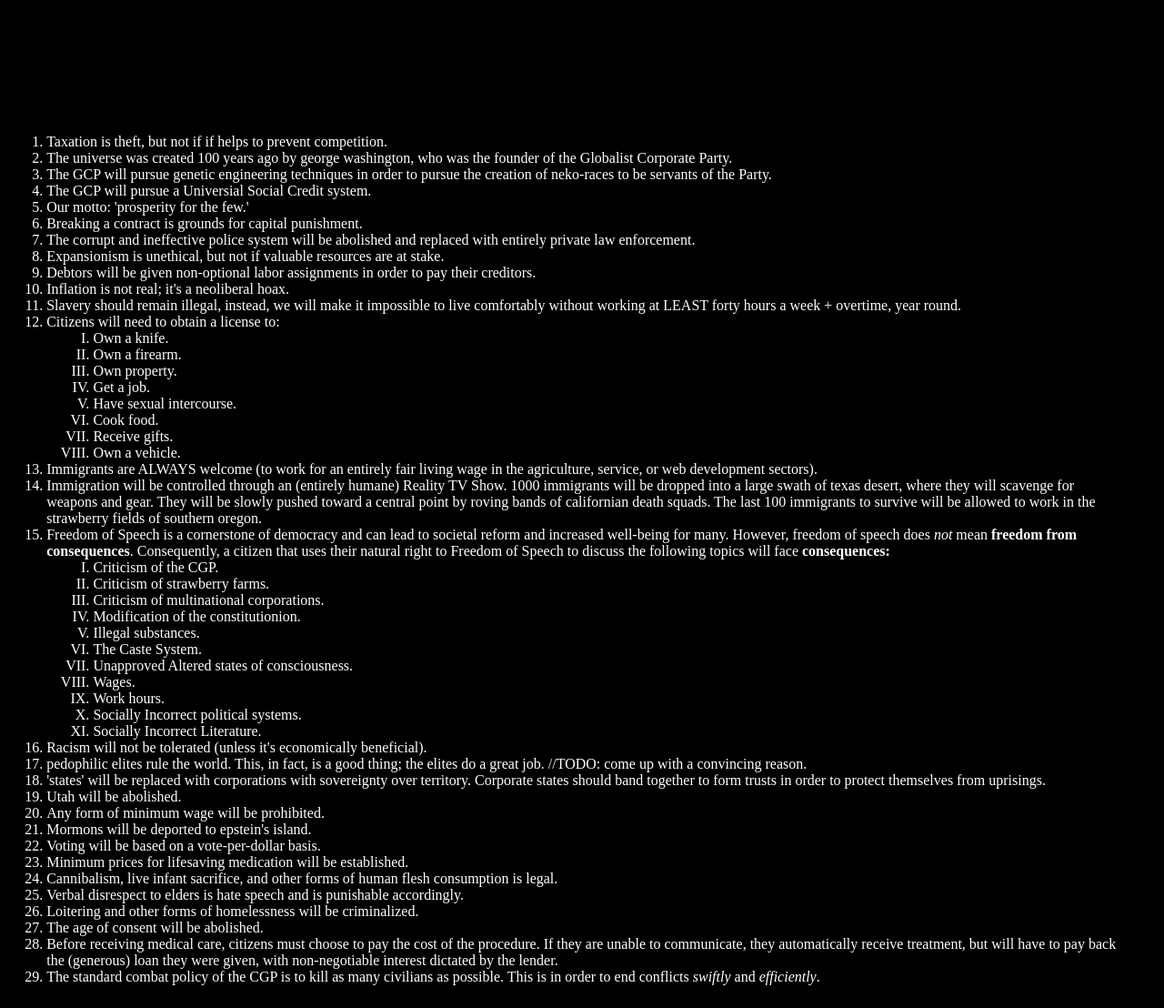
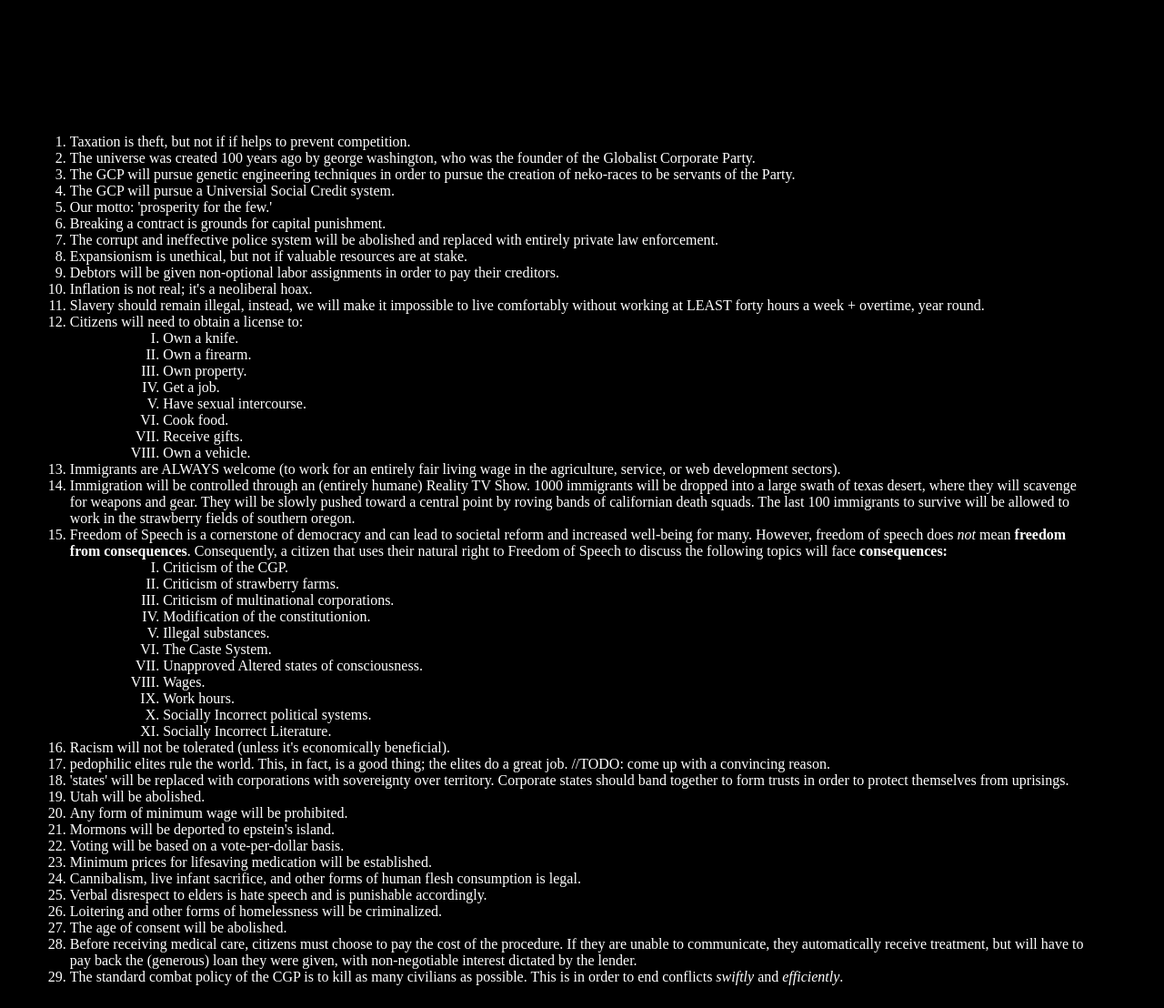
Before and after one commit to und3rwood/gcp, a plain HTML site: page manifesto/manifesto.html in a window 1280 px wide. Shown: the part 467-1575 px from the top of the page at 91% size. Drawn offline with Linux system fonts and the light colour scheme.

Commit message:
margin change

```diff
--- a/index.css
+++ b/index.css
@@ -15,11 +15,11 @@ body {
     background: black;
     color: white;
     font-family:'Times New Roman', Times, serif;
-    margin: 4vw;
+    margin: 6vw;
 }
 
 .roman {
-    margin: 0vw 0vw 0vw 4vw;
+    margin: 0vw 0vw 0vw 8vw;
 }
 .container {
     width: 100vw;
```
